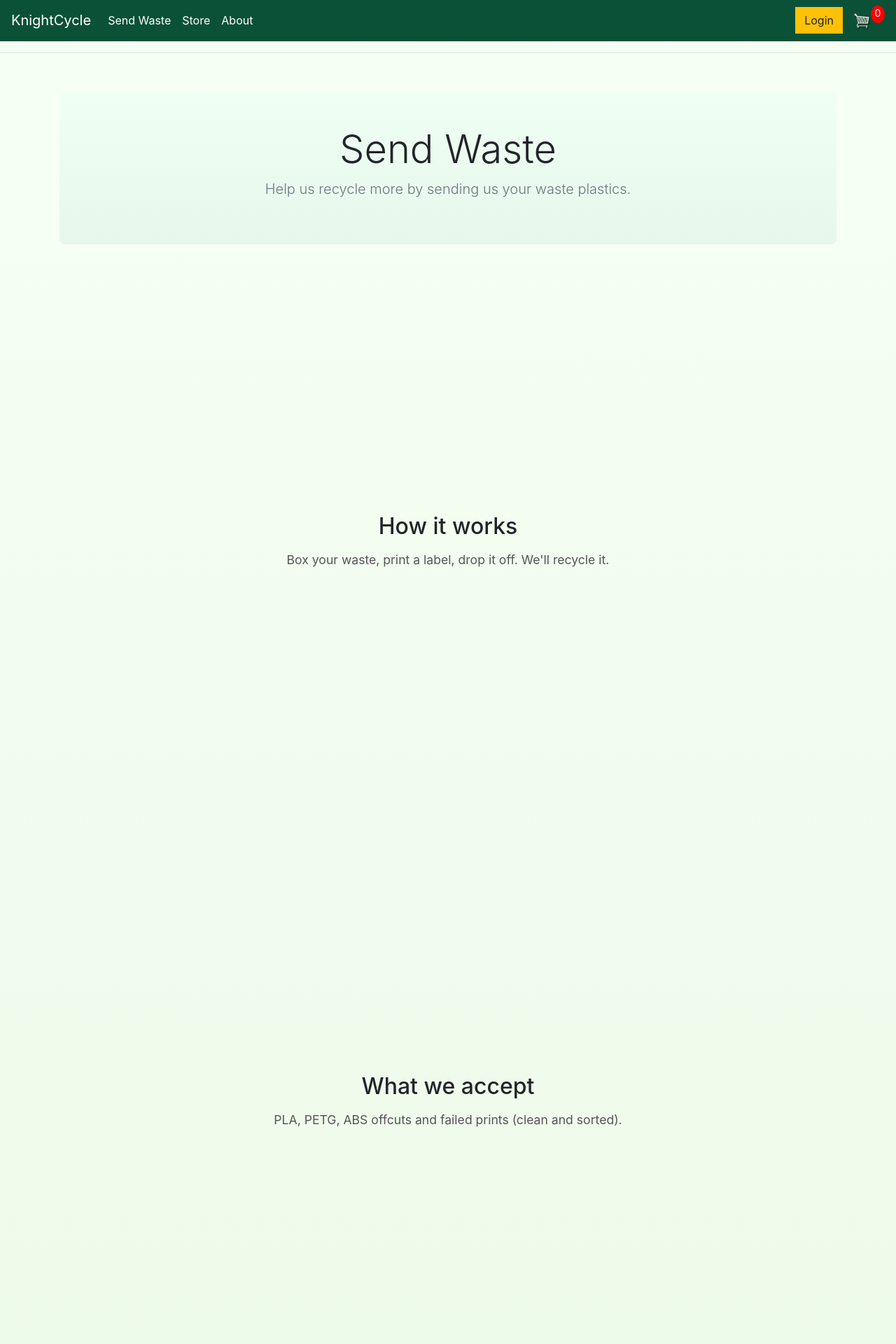
After one commit to S-J-Knight/Python-Portfolio, a Django app: page /send_waste/ in a window 1280 px wide. The commit adds this page. Shown: the top 1920 px of the page at 70% size. Run offline with Django 5.2, Linux system fonts and the light colour scheme; some libraries are stand-ins or nearby versions.

Commit message:
Send Waste started

```diff
--- a/website/static/css/main.css
+++ b/website/static/css/main.css
@@ -111,3 +111,62 @@ h1,h2,h3,h4,h5,h6{
 .navbar-eco .nav-link:hover{
   color: #dff3e6 !important;
 }
+
+/* force scrolling + tall sections (put at END of file) */
+html, body {
+  min-height: 100% !important;
+  height: auto !important;
+  overflow-y: auto !important;
+  overflow-x: hidden;
+}
+
+.section {
+  min-height: 100vh !important;
+  height: auto !important;
+  padding: 20px 0;
+  display: grid !important;
+  place-items: center;
+  box-sizing: border-box;
+}
+
+/* center text in scroll sections */
+.section .container {
+  text-align: center;
+  max-width: 800px;
+}
+
+.section h2 {
+  margin-bottom: 1rem;
+}
+
+.section p {
+  font-size: 1.1rem;
+  color: #555;
+}
+
+/* default: animate in from left */
+.hidden {
+  opacity: 0;
+  transform: translateX(-100%);
+  filter: blur(6px);
+  transition: opacity 1s ease, transform 1s ease, filter 1s ease;
+}
+
+.show {
+  opacity: 1 !important;
+  transform: translateX(0) !important;
+  filter: blur(0) !important;
+}
+
+/* if user prefers reduced motion, skip transform/filter */
+@media (prefers-reduced-motion: reduce) {
+  .hidden {
+    opacity: 0;
+    transform: none;
+    filter: none;
+    transition: opacity 0.3s ease;
+  }
+  .show {
+    opacity: 1;
+  }
+}
--- a/website/store/templates/store/main.html
+++ b/website/store/templates/store/main.html
@@ -9,6 +9,8 @@
         <link rel="stylesheet" href="https://stackpath.bootstrapcdn.com/bootstrap/4.4.1/css/bootstrap.min.css" integrity="sha384-Vkoo8x4CGsO3+Hhxv8T/Q5PaXtkKtu6ug5TOeNV6gBiFeWPGFN9MuhOf23Q9Ifjh" crossorigin="anonymous">
 
         <link rel="stylesheet" type="text/css" href="{% static 'css/main.css' %}">
+
+        <script defer src="{% static 'js/scrolling_app.js' %}"></script>
 
         <script type="text/javascript">
             var user = '{{ request.user }}'
@@ -64,9 +66,14 @@
     <div class="collapse navbar-collapse" id="navbarSupportedContent">
         <ul class="navbar-nav mr-auto">
         <li class="nav-item active">
+             <a class="nav-link" href="{% url 'send_waste' %}">Send Waste <span class="sr-only">(current)</span></a>
+        </li>
+        <li class="nav-item active">
             <a class="nav-link" href="{% url 'store:store' %}">Store <span class="sr-only">(current)</span></a>
         </li>
-
+        <li class="nav-item active">
+            <a class="nav-link" href="{% url 'about' %}">About <span class="sr-only">(current)</span></a>
+        </li>
         </ul>
         <div class="form-inline my-2 my-lg-0">
             <a href="#"class="btn btn-warning">Login</a>
--- a/website/store/urls.py
+++ b/website/store/urls.py
@@ -11,5 +11,6 @@ urlpatterns = [
     path('checkout/', views.checkout, name="checkout"),
 
     path('process_order/', views.processOrder, name="process_order"),
-    path('home/', views.home, name='home')
+    path('home/', views.home, name='home'),
+    path('send_waste/', views.send_waste, name='send_waste'),
 ]
--- a/website/store/views.py
+++ b/website/store/views.py
@@ -151,3 +151,13 @@ def home(request):
     data = cartData(request)
     cartItems = data.get('cartItems', 0)
     return render(request, 'pages/home.html', {'cartItems': cartItems})
+
+def about(request):
+    data = cartData(request)
+    cartItems = data.get('cartItems', 0)
+    return render(request, 'pages/about.html', {'cartItems': cartItems})
+
+def send_waste(request):
+    data = cartData(request)
+    cartItems = data.get('cartItems', 0)
+    return render(request, 'pages/send_waste.html', {'cartItems': cartItems})
--- /dev/null
+++ b/website/templates/pages/send_waste.html
@@ -0,0 +1,36 @@
+{% extends 'store/main.html' %}
+{% load static %}
+
+{% block content %}
+<section class="jumbotron text-center" style="background: linear-gradient(#f0fff4,#e8f7ec); padding:48px; border-radius:8px; margin-top:16px;">
+  <div class="container">
+    <h1 class="display-4">Send Waste</h1>
+    <p class="lead text-muted">Help us recycle more by sending us your waste plastics.</p>
+  </div>
+</section>
+
+<section class="section hidden">
+  <div class="container">
+    <h2>How it works</h2>
+    <p>Box your waste, print a label, drop it off. We'll recycle it.</p>
+  </div>
+</section>
+
+<section class="section hidden">
+  <div class="container">
+    <h2>What we accept</h2>
+    <p>PLA, PETG, ABS offcuts and failed prints (clean and sorted).</p>
+  </div>
+</section>
+
+<section class="section hidden">
+  <div class="container">
+    <h2>Get a label</h2>
+    <p>Sign in and generate a prepaid label.</p>
+  </div>
+</section>
+{% endblock %}
+
+{% block extra_scripts %}
+<script src="{% static 'js/scrolling_app.js' %}"></script>
+{% endblock %}
--- a/website/website/urls.py
+++ b/website/website/urls.py
@@ -25,6 +25,8 @@ urlpatterns = [
     path('home/', store_views.home, name='home'),   # <-- add this
     path('', store_views.home, name='root'),        # optional: serve home at root
     path('store/', include(('store.urls', 'store'), namespace='store')),
+    path('about/', store_views.about, name='about'),
+    path('send_waste/', store_views.send_waste, name='send_waste'),
 ]
 
 if settings.DEBUG:
```
Also changed, not shown: website/static/js/scrolling_app.js (added, +46 -0 lines), website/templates/pages/about.html (added, +15 -0 lines), website/db.sqlite3, website/static/css/recycle.css (line endings or trailing spaces).
